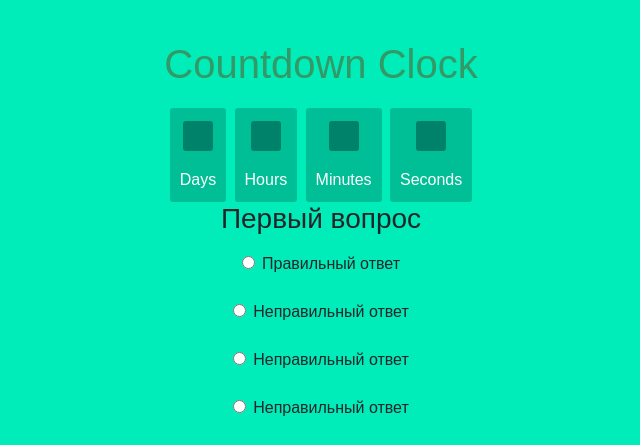
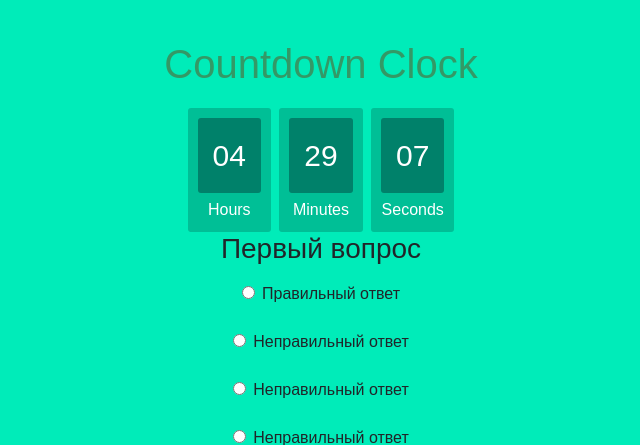
Before and after one commit to MarchenkoAN/test_app, a Django app: template qwestion/templates/qwestion/start.html in a window 1280 px wide. Shown: the top 445 px of the page, without its empty margins (319-959 px from the left). Run offline with Django 3.2, Linux system fonts and the light colour scheme; data comes from the database, SQL or seed files in the repository; both versions use the stored data as it was after the commit; the template is opened without the code that fills it: values that come from a table or form of the project are taken from there, most other values are stand-ins (such as "Sample title", 1, 10 or a date in 2020); some libraries are stand-ins or nearby versions.

Commit message:
Add work countdown clock

```diff
--- a/qwestion/templates/inc/countdown.html
+++ b/qwestion/templates/inc/countdown.html
@@ -2,10 +2,6 @@
 
 <h1 class="countdown-title">Countdown Clock</h1>
 <div id="countdown" class="countdown">
-  <div class="countdown-number">
-    <span class="days countdown-time"></span>
-    <span class="countdown-text">Days</span>
-  </div>
   <div class="countdown-number">
     <span class="hours countdown-time"></span>
     <span class="countdown-text">Hours</span>
@@ -19,5 +15,5 @@
     <span class="countdown-text">Seconds</span>
   </div>
 </div>
-<script type="text/javascript"> var deadline = new Date({{ mytimer|date:"Y"}},{{ mytimer|date:"n"}},{{ mytimer|date:"j"}},{{ mytimer|date:"G"}},{{ mytimer|date:"i"}},{{ mytimer|date:"s"}},{{ mytimer|date:"u"}} ) </script>
+<script type="text/javascript"> var deadline = new Date({{ mytimer|date:"Y"}},{{ mytimer|date:"m"}},{{ mytimer|date:"d"}},{{ mytimer|date:"H"}},{{ mytimer|date:"i"}},{{ mytimer|date:"s"}} ) </script>
 <script type="text/javascript" src="{% static 'js/main.js' %}"></script>
--- a/test/static/js/main.js
+++ b/test/static/js/main.js
@@ -3,10 +3,10 @@
   var seconds = Math.floor((t / 1000) % 60);
   var minutes = Math.floor((t / 1000 / 60) % 60);
   var hours = Math.floor((t / (1000 * 60 * 60)) % 24);
-  var days = Math.floor(t / (1000 * 60 * 60 * 24));
+  //var days = Math.floor(t / (1000 * 60 * 60 * 24));
   return {
     'total': t,
-    'days': days,
+    //'days': days,
     'hours': hours,
     'minutes': minutes,
     'seconds': seconds
@@ -15,7 +15,7 @@
 
 function initializeClock(id, endtime) {
   var clock = document.getElementById(id);
-  var daysSpan = clock.querySelector('.days');
+  //var daysSpan = clock.querySelector('.days');
   var hoursSpan = clock.querySelector('.hours');
   var minutesSpan = clock.querySelector('.minutes');
   var secondsSpan = clock.querySelector('.seconds');
@@ -23,7 +23,7 @@
   function updateClock() {
     var t = getTimeRemaining(endtime);
 
-    daysSpan.innerHTML = t.days;
+    //daysSpan.innerHTML = t.days;
     hoursSpan.innerHTML = ('0' + t.hours).slice(-2);
     minutesSpan.innerHTML = ('0' + t.minutes).slice(-2);
     secondsSpan.innerHTML = ('0' + t.seconds).slice(-2);
```
Also changed, not shown: static/js/main.js (+4 -4 lines), db.sqlite3.
